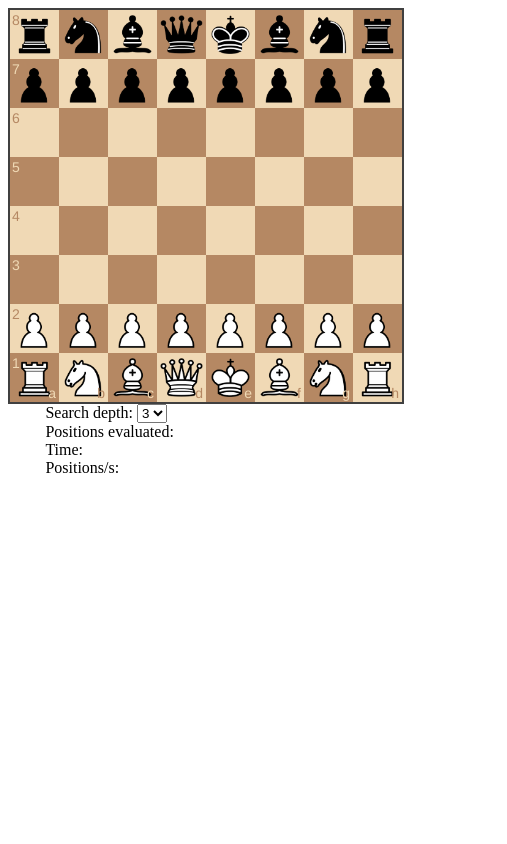
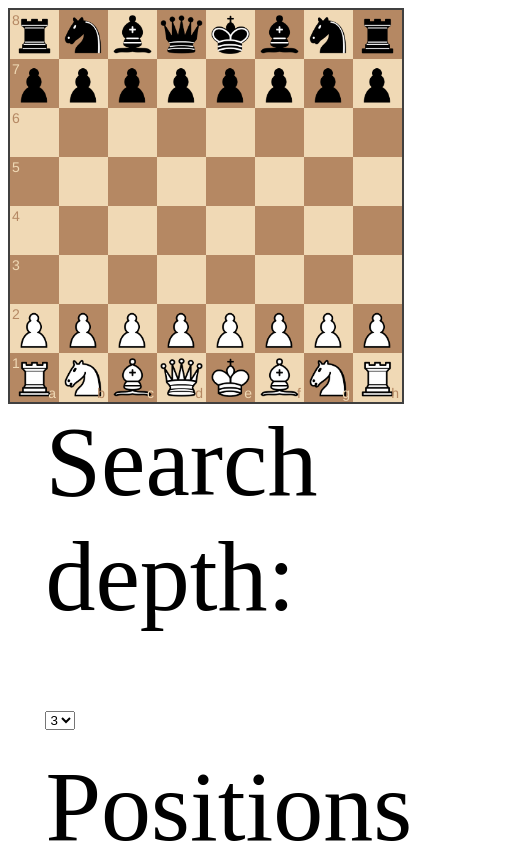
Before and after one commit to Demozy4321/minMax, a website: page index.html in a window 390 px wide. Shown: the top 844 px of the page, 507 px wide, since content can reach past the window. Drawn offline with Linux system fonts and the light colour scheme.

Commit message:
Update style.css

```diff
--- a/style.css
+++ b/style.css
@@ -29,7 +29,7 @@ body{
     .info {
         width: 80%;
         margin: auto;
-        font-size: medium;
+        font-size: 100px;
     }
 
     .move-history {
```
